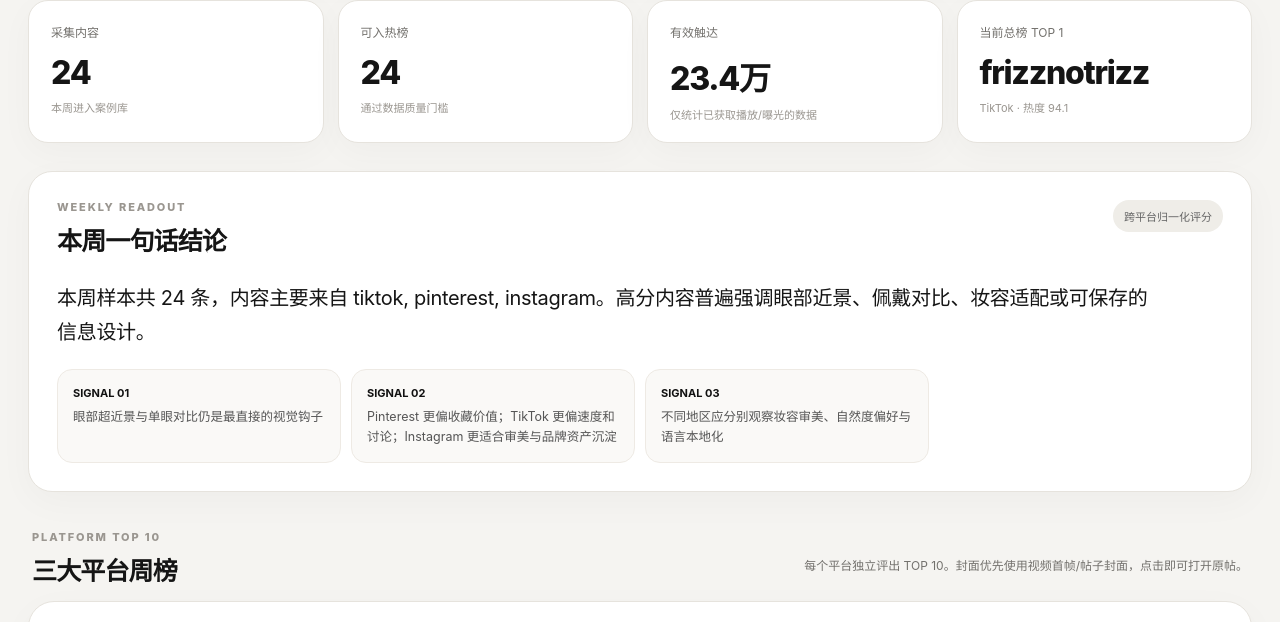
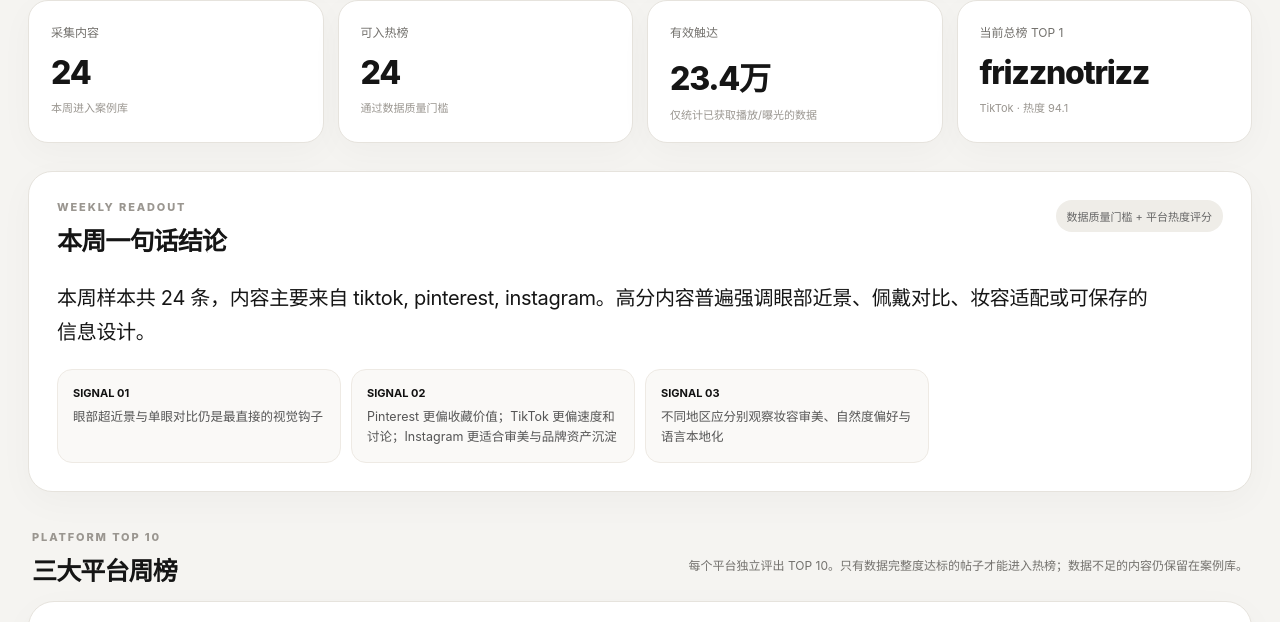
Before and after one commit to chaojiqiao-dotcom/lens-social-radar, a plain HTML site: page docs/index.html in a window 1280 px wide. Shown: the part 655-1277 px from the top of the page. Drawn offline with Linux system fonts and the light colour scheme.

Commit message:
docs: explain heat ranking and data-quality gate

```diff
--- a/docs/index.html
+++ b/docs/index.html
@@ -74,7 +74,7 @@
             <div class="eyebrow">WEEKLY READOUT</div>
             <h2>本周一句话结论</h2>
           </div>
-          <div class="method-pill" title="先在平台内部做百分位，再跨平台合并">跨平台归一化评分</div>
+          <div class="method-pill" title="先在平台内部做百分位，再跨平台合并">数据质量门槛 + 平台热度评分</div>
         </div>
         <p id="weeklySummary" class="summary-copy"></p>
         <div id="signals" class="signal-grid"></div>
@@ -86,7 +86,7 @@
             <div class="eyebrow">PLATFORM TOP 10</div>
             <h2>三大平台周榜</h2>
           </div>
-          <p>每个平台独立评出 TOP 10。封面优先使用视频首帧/帖子封面，点击即可打开原帖。</p>
+          <p>每个平台独立评出 TOP 10。只有数据完整度达标的帖子才能进入热榜；数据不足的内容仍保留在案例库。</p>
         </div>
         <div id="platformBoards" class="platform-boards"></div>
       </section>
@@ -97,7 +97,7 @@
             <div class="eyebrow">OVERALL TOP 3 / DEEP DIVE</div>
             <h2>综合总榜前三</h2>
           </div>
-          <p>在各平台内部归一化后再跨平台比较，综合触达、互动、分享/收藏、增长速度与内容相关性。</p>
+          <p>总榜只从各平台合格热榜样本中产生。当前总榜依据真实社媒热度与数据完整度，不把 AI 画面/剪辑分析混入热度分。</p>
         </div>
         <div id="podium" class="podium-grid"></div>
       </section>
```
